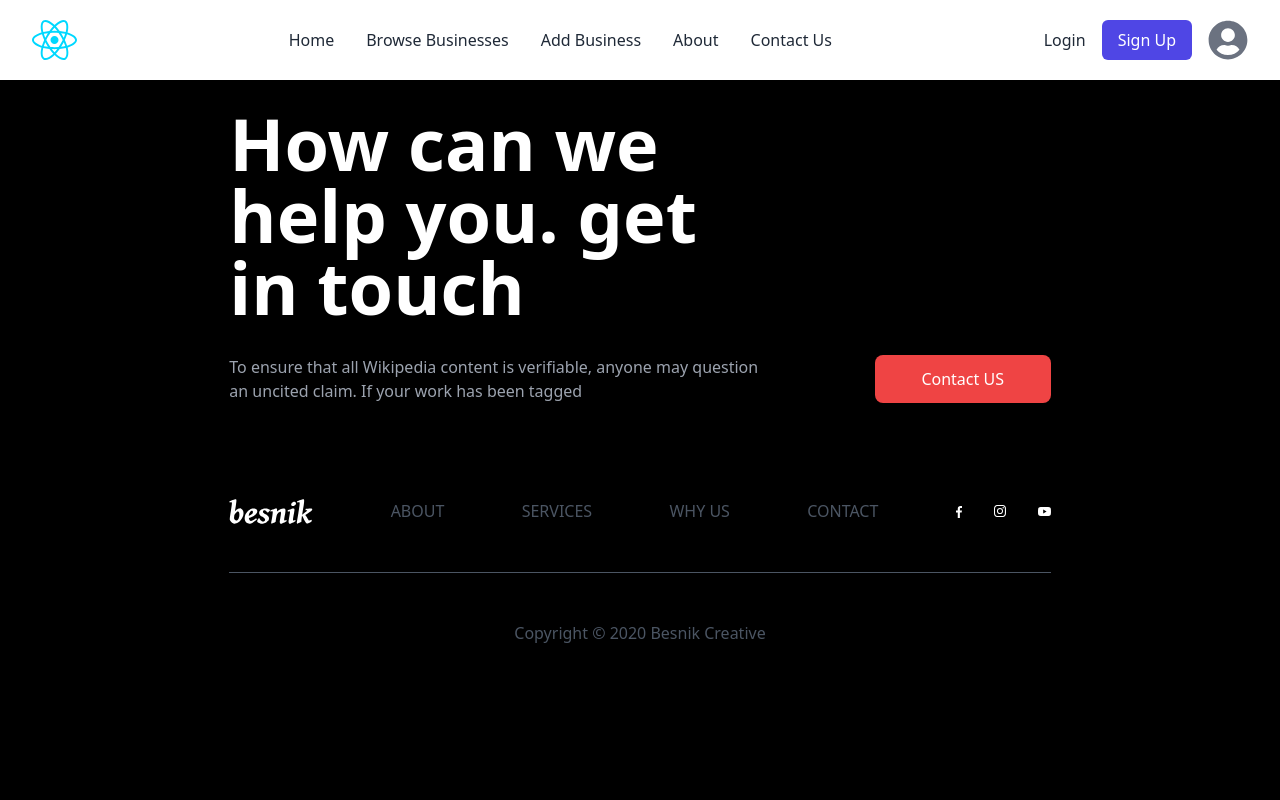
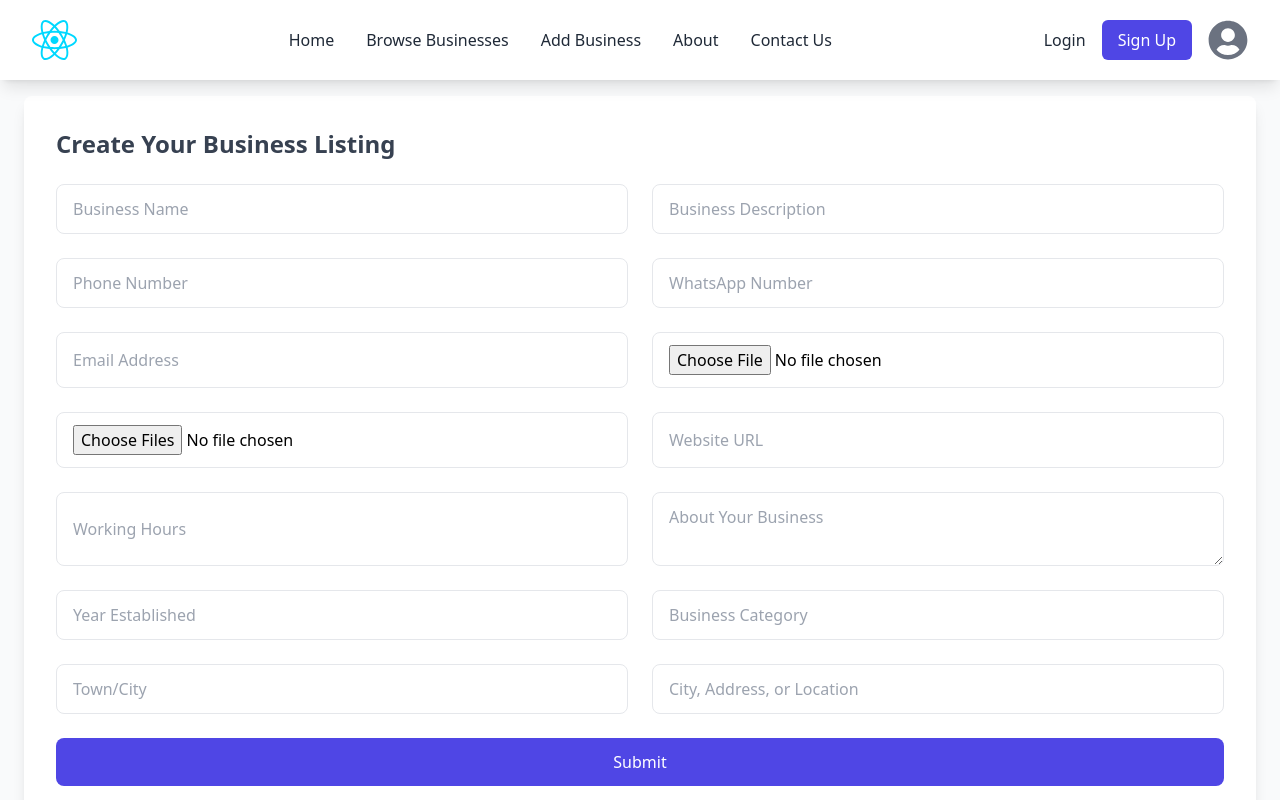
Before and after one commit to Abdiaziz82/Local-Business-directory, a React (Vite) app in the folder frontend/: page /contact in a window 1280 px wide. Shown: the top 800 px of the page. Built offline with nearby package versions, Linux system fonts and the light colour scheme.

Commit message:
add file

```diff
--- a/frontend/package.json
+++ b/frontend/package.json
@@ -10,12 +10,15 @@
     "preview": "vite preview"
   },
   "dependencies": {
+    "@react-google-maps/api": "^2.20.3",
     "autoprefixer": "^10.4.20",
     "axios": "^1.7.7",
+    "leaflet": "^1.9.4",
     "postcss": "^8.4.47",
     "react": "^18.3.1",
     "react-dom": "^18.3.1",
     "react-hot-toast": "^2.4.1",
+    "react-leaflet": "^4.2.1",
     "react-router-dom": "^6.27.0",
     "react-slick": "^0.30.2",
     "react-toastify": "^10.0.6",
--- a/frontend/src/App.jsx
+++ b/frontend/src/App.jsx
@@ -11,6 +11,7 @@ import Footer from './components/Footer';
 import BusinessOwnerSignup from './pages/BusinessOwnerSignup ';
 import CustomerSignup from './pages/CustomerSignup';
 import Login from './pages/Login';
+import BusinessOwnerDashboard from './pages/BusinessOwnerDashboard';
 
 
 function App() {
@@ -36,7 +37,7 @@ function App() {
         <Route path="/browse"  />
         <Route path="/add-business"/>
         <Route path="/about" />
-        <Route path="/contact"  />
+        <Route path="/contact" element={<BusinessOwnerDashboard />} />
         <Route path="/signup/business-owner" element={<BusinessOwnerSignup />} /> {/* Business Owner Signup */}
         <Route path="/signup/customer" element={<CustomerSignup />} /> {/* Customer Signup */}
       </Routes>
--- /dev/null
+++ b/frontend/src/pages/BusinessOwnerDashboard.jsx
@@ -0,0 +1,238 @@
+import React, { useState } from 'react';
+
+const mapContainerStyle = {
+  width: '100%',
+  height: '400px',
+};
+
+const BusinessOwnerDashboard = () => {
+  const [businessData, setBusinessData] = useState({
+    name: '',
+    description: '',
+    phone: '',
+    whatsapp: '',
+    email: '',
+    logo: null,
+    gallery: [],
+    website: '',
+    workingHours: '',
+    about: '',
+    yearEstablished: '',
+    category: '',
+    town: '',
+    locationAddress: '', // General location input
+  });
+  const [businessCard, setBusinessCard] = useState(null);
+
+  // Handle form input changes
+  const handleChange = (e) => {
+    const { name, value } = e.target;
+    setBusinessData({ ...businessData, [name]: value });
+  };
+
+  // Handle file input for logo and gallery images
+  const handleFileChange = (e) => {
+    const { name, files } = e.target;
+    if (name === 'logo') {
+      setBusinessData({ ...businessData, logo: URL.createObjectURL(files[0]) });
+    } else if (name === 'gallery') {
+      setBusinessData({ ...businessData, gallery: Array.from(files).map(file => URL.createObjectURL(file)) });
+    }
+  };
+
+  // Handle form submission
+  const handleSubmit = (e) => {
+    e.preventDefault();
+    setBusinessCard(businessData);
+  };
+
+  return (
+    <div className="min-h-screen bg-gray-50 p-6 flex flex-col items-center">
+      <h1 className="text-4xl font-bold mb-8 text-gray-800">Business Owner Dashboard</h1>
+
+      {/* Business details form */}
+      <form onSubmit={handleSubmit} className="w-full max-w-full bg-white p-8 shadow-lg rounded-lg space-y-6">
+        <h2 className="text-2xl font-semibold text-gray-700">Create Your Business Listing</h2>
+
+        <div className="grid grid-cols-2 gap-6">
+          <input
+            type="text"
+            name="name"
+            value={businessData.name}
+            onChange={handleChange}
+            placeholder="Business Name"
+            className="w-full px-4 py-3 border rounded-lg focus:ring-2 focus:ring-indigo-500"
+            required
+          />
+          <input
+            type="text"
+            name="description"
+            value={businessData.description}
+            onChange={handleChange}
+            placeholder="Business Description"
+            className="w-full px-4 py-3 border rounded-lg focus:ring-2 focus:ring-indigo-500"
+          />
+          <input
+            type="tel"
+            name="phone"
+            value={businessData.phone}
+            onChange={handleChange}
+            placeholder="Phone Number"
+            className="w-full px-4 py-3 border rounded-lg focus:ring-2 focus:ring-indigo-500"
+          />
+          <input
+            type="tel"
+            name="whatsapp"
+            value={businessData.whatsapp}
+            onChange={handleChange}
+            placeholder="WhatsApp Number"
+            className="w-full px-4 py-3 border rounded-lg focus:ring-2 focus:ring-indigo-500"
+          />
+          <input
+            type="email"
+            name="email"
+            value={businessData.email}
+            onChange={handleChange}
+            placeholder="Email Address"
+            className="w-full px-4 py-3 border rounded-lg focus:ring-2 focus:ring-indigo-500"
+          />
+          <input
+            type="file"
+            name="logo"
+            onChange={handleFileChange}
+            accept="image/*"
+            className="w-full px-4 py-3 border rounded-lg focus:ring-2 focus:ring-indigo-500"
+          />
+          <input
+            type="file"
+            name="gallery"
+            onChange={handleFileChange}
+            accept="image/*"
+            multiple
+            className="w-full px-4 py-3 border rounded-lg focus:ring-2 focus:ring-indigo-500"
+          />
+          <input
+            type="url"
+            name="website"
+            value={businessData.website}
+            onChange={handleChange}
+            placeholder="Website URL"
+            className="w-full px-4 py-3 border rounded-lg focus:ring-2 focus:ring-indigo-500"
+          />
+          <input
+            type="text"
+            name="workingHours"
+            value={businessData.workingHours}
+            onChange={handleChange}
+            placeholder="Working Hours"
+            className="w-full px-4 py-3 border rounded-lg focus:ring-2 focus:ring-indigo-500"
+          />
+          <textarea
+            name="about"
+            value={businessData.about}
+            onChange={handleChange}
+            placeholder="About Your Business"
+            className="w-full px-4 py-3 border rounded-lg focus:ring-2 focus:ring-indigo-500"
+          ></textarea>
+          <input
+            type="text"
+            name="yearEstablished"
+            value={businessData.yearEstablished}
+            onChange={handleChange}
+            placeholder="Year Established"
+            className="w-full px-4 py-3 border rounded-lg focus:ring-2 focus:ring-indigo-500"
+          />
+          <input
+            type="text"
+            name="category"
+            value={businessData.category}
+            onChange={handleChange}
+            placeholder="Business Category"
+            className="w-full px-4 py-3 border rounded-lg focus:ring-2 focus:ring-indigo-500"
+          />
+          <input
+            type="text"
+            name="town"
+            value={businessData.town}
+            onChange={handleChange}
+            placeholder="Town/City"
+            className="w-full px-4 py-3 border rounded-lg focus:ring-2 focus:ring-indigo-500"
+          />
+
+          {/* General location input */}
+          <input
+            type="text"
+            name="locationAddress"
+            value={businessData.locationAddress}
+            onChange={handleChange}
+            placeholder="City, Address, or Location"
+            className="w-full px-4 py-3 border rounded-lg focus:ring-2 focus:ring-indigo-500"
+          />
+        </div>
+
+        <button
+          type="submit"
+          className="w-full py-3 mt-6 text-white bg-indigo-600 rounded-lg hover:bg-indigo-500 focus:ring-4 focus:ring-indigo-300"
+        >
+          Submit
+        </button>
+      </form>
+
+      {/* Business Card */}
+      {businessCard && (
+        <div className="mt-12 max-w-full bg-white p-8 shadow-lg rounded-lg w-full text-gray-800">
+          <h2 className="text-3xl font-bold mb-4">{businessCard.name}</h2>
+          <p><strong>Description:</strong> {businessCard.description}</p>
+          <p><strong>Phone:</strong> {businessCard.phone}</p>
+          <p><strong>WhatsApp:</strong> {businessCard.whatsapp}</p>
+          <p><strong>Email:</strong> {businessCard.email}</p>
+          {businessCard.logo && <img src={businessCard.logo} alt="Business Logo" className="my-4 max-w-full" />}
+          {businessCard.gallery && businessCard.gallery.length > 0 && (
+            <div className="my-4">
+              <h3 className="font-semibold">Gallery:</h3>
+              <div className="grid grid-cols-3 gap-4">
+                {businessCard.gallery.map((image, index) => (
+                  <img key={index} src={image} alt={`Gallery image ${index + 1}`} className="w-full h-auto rounded-lg" />
+                ))}
+              </div>
+            </div>
+          )}
+          <p><strong>Website:</strong> <a href={businessCard.website} target="_blank" rel="noopener noreferrer">{businessCard.website}</a></p>
+          <p><strong>Working Hours:</strong> {businessCard.workingHours}</p>
+          <p><strong>About:</strong> {businessCard.about}</p>
+          <p><strong>Year Established:</strong> {businessCard.yearEstablished}</p>
+          <p><strong>Category:</strong> {businessCard.category}</p>
+          <p><strong>Town/City:</strong> {businessCard.town}</p>
+
+          {/* Embedded OpenStreetMap iframe */}
+          {businessCard.locationAddress ? (
+            <div className="mt-6">
+              <iframe
+                width="100%"
+                height="400"
+                loading="lazy"
+                title="map"
+                style={mapContainerStyle}
+                src={`https://www.openstreetmap.org/export/embed.html?search=${encodeURIComponent(
+                  businessCard.locationAddress
+                )}&layers=mapnik`}
+              ></iframe>
+              <a
+                href={`https://www.openstreetmap.org/search?query=${encodeURIComponent(businessCard.locationAddress)}`}
+                target="_blank"
+                rel="noopener noreferrer"
+                className="text-blue-600 underline"
+              >
+                View Larger Map
+              </a>
+            </div>
+          ) : (
+            <p>No location provided</p>
+          )}
+        </div>
+      )}
+    </div>
+  );
+};
+
+export default BusinessOwnerDashboard;
```
Also changed, not shown: 1 other file (tests, documents, lock files or other folders).
